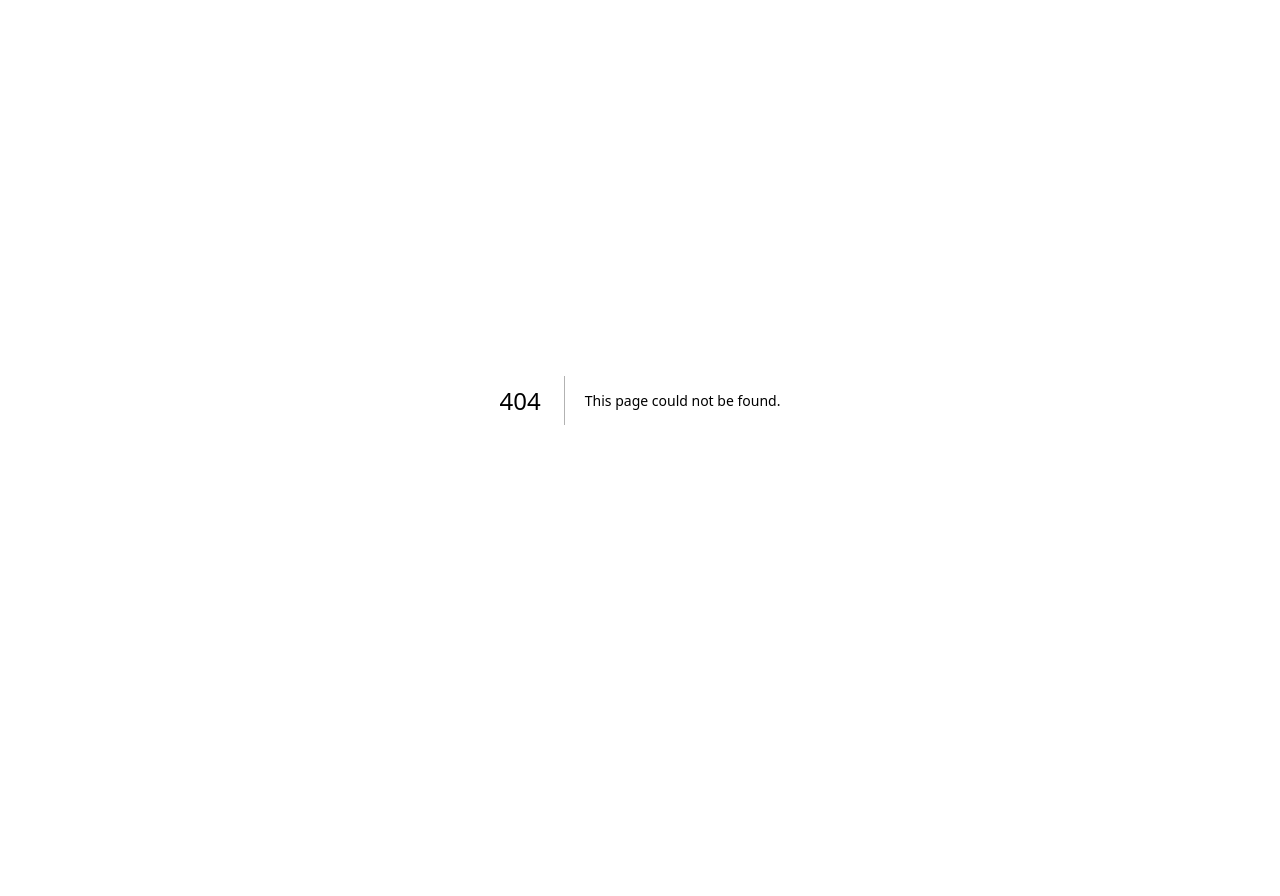
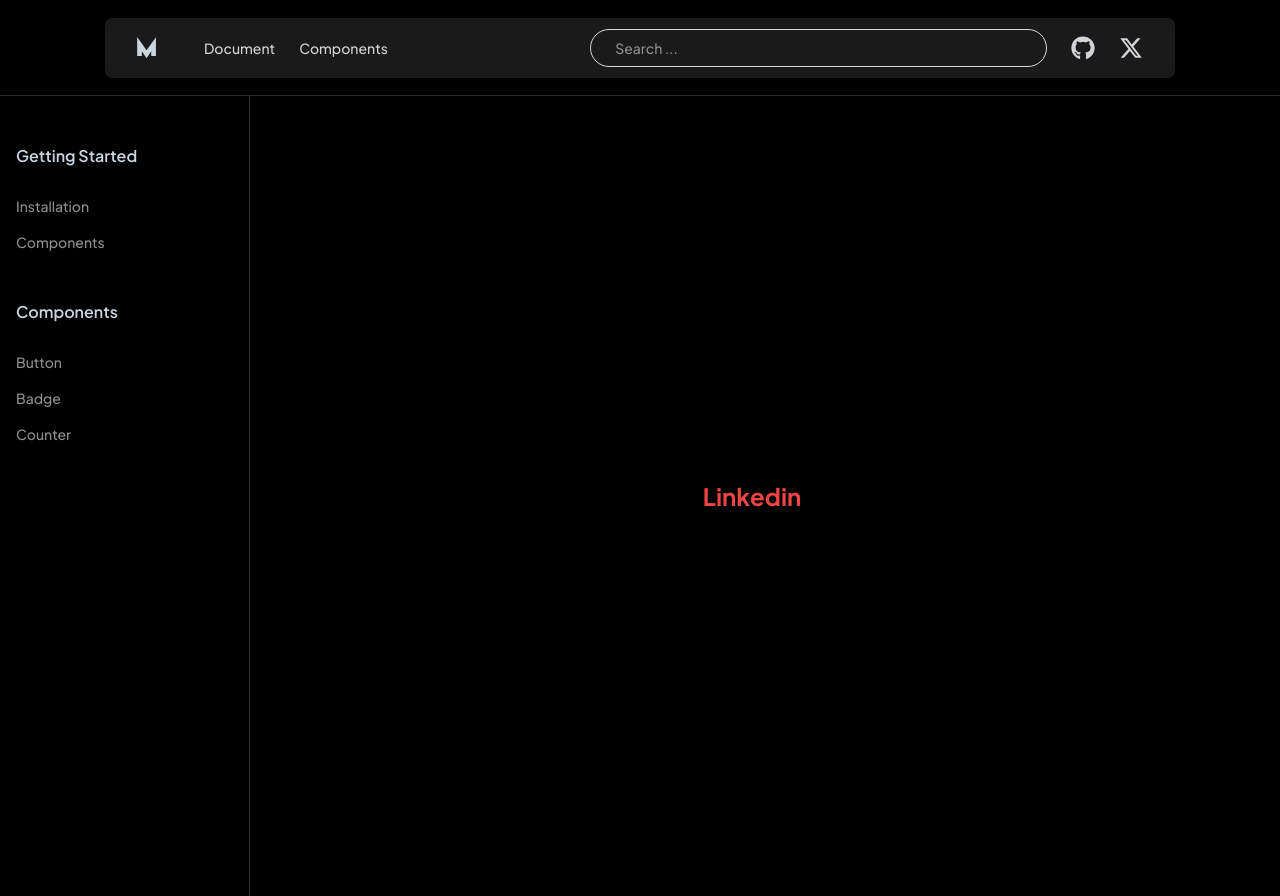
Before and after one commit to mohamedzouine827/mux-ui, a Next.js app: page /Docs/splittext in a window 1280 px wide. Before the commit this address had no page. Before the commit the page ends 800 px from the top, so only its background shows below. Built offline with nearby package versions, Linux system fonts and the light colour scheme.

Commit message:
Added the split text component

```diff
--- /dev/null
+++ b/app/Docs/splittext/SplitText.tsx
@@ -0,0 +1,66 @@
+"use client"
+import React, { useState, useMemo } from 'react';
+
+interface HoverTextEffectProps {
+  text: string;
+  className?: string;
+}
+
+const HoverTextEffect: React.FC<HoverTextEffectProps> = ({ text, className = '' }) => {
+  const [isHovered, setIsHovered] = useState(false);
+
+  const getRandomOffset = (min: number, max: number): number => {
+    return Math.random() * (max - min) + min;
+  };
+
+  const getRandomDirection = (): [number, number] => {
+    const directions: [number, number][] = [
+      [-1, -1], [1, 1], [-1, 1], [1, -1]  // top-left, bottom-right, top-right, bottom-left
+    ];
+    return directions[Math.floor(Math.random() * directions.length)];
+  };
+
+  const letterOffsets = useMemo(() => {
+    return text.split('').map((char) => ({
+      direction: char !== ' ' ? getRandomDirection() : [0, 0],
+      offset: char !== ' ' ? getRandomOffset(20, 50) : 0,
+      rotation: char !== ' ' ? getRandomOffset(-25, 25) : 0,
+    }));
+  }, [text]);
+
+  const containerStyle: React.CSSProperties = {
+    position: 'relative',
+    display: 'inline-block',
+    cursor: 'pointer',
+  };
+
+  const letterStyle = (index: number): React.CSSProperties => ({
+    display: 'inline-block',
+    transition: 'transform 0.5s ease',
+    transform: isHovered && text[index] !== ' '
+      ? `translate(${letterOffsets[index].direction[0] * letterOffsets[index].offset}px,
+                   ${letterOffsets[index].direction[1] * letterOffsets[index].offset}px)
+         rotate(${letterOffsets[index].rotation}deg)`
+      : 'none',
+    position: 'relative',
+    zIndex: isHovered && text[index] !== ' ' ? 1 : 'auto',
+    whiteSpace: 'pre',  // This preserves spaces
+  });
+
+  return (
+    <div
+      className={`${className || 'text-4xl font-bold '}`}
+      style={containerStyle}
+      onMouseEnter={() => setIsHovered(true)}
+      onMouseLeave={() => setIsHovered(false)}
+    >
+      {text.split('').map((char, index) => (
+        <span key={index} style={letterStyle(index)}>
+          {char}
+        </span>
+      ))}
+    </div>
+  );
+};
+
+export default HoverTextEffect;
--- /dev/null
+++ b/app/Docs/splittext/page.tsx
@@ -0,0 +1,13 @@
+import React from 'react';
+import HoverTextEffect from './SplitText';
+
+const App: React.FC = () => {
+  return (
+    <div className=" flex justify-center items-center min-h-screen text-2xl">
+
+        soo it's&nbsp;<HoverTextEffect text="Linkedin" className="text-2xl font-bold text-red-500" />  &nbsp; my name
+    </div>
+  );
+};
+
+export default App;
```
